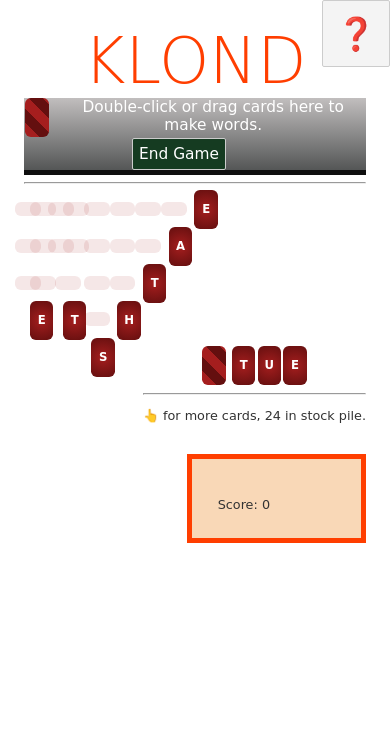
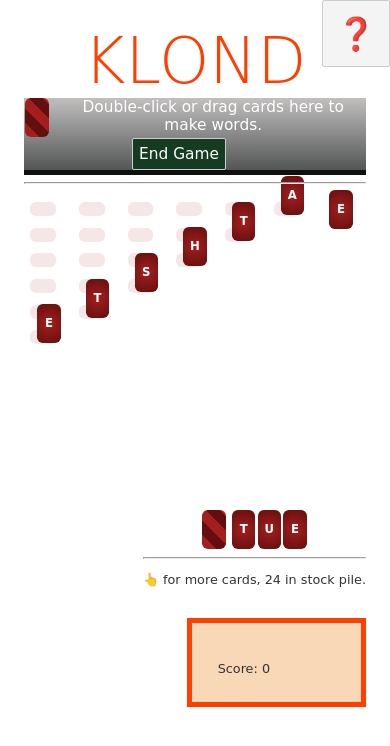
Before and after one commit to craignicol/klond, a Svelte app: page / in a window 390 px wide. Shown: the top 746 px of the page. Built offline with nearby package versions, Linux system fonts and the light colour scheme.

Commit message:
Enhance column layout and styling for better card alignment and responsiveness

```diff
--- a/src/App.svelte
+++ b/src/App.svelte
@@ -394,16 +394,42 @@
 
 	.column {
 		margin: 0 auto;
+		display: flex;
+		flex-direction: column;
+		align-items: center;
+		min-width: 8vw;
+		min-height: 20rem;
+	}
+
+	.column :global(button.card),
+	.column :global(div.card) {
+		margin-top: -2.5rem;
+		margin-bottom: 0;
+		margin-left: 0;
+		margin-right: 0;
+	}
+
+	.column :global(button.card):first-child,
+	.column :global(div.card):first-child {
+		margin-top: 0;
+	}
+
+	.column :global(button.card.selected) {
+		opacity: 0.2;
+		z-index: auto;
 	}
 
 	.row {
 		display: flex;
 		flex-direction: row;
 		margin: 0 auto;
-		height: 40vw;
-		width: 50vw;
-		max-width: 25rem;
-		float: left;
+		height: auto;
+		width: 95%;
+		max-width: 60rem;
+		gap: 1rem;
+		justify-content: center;
+		flex-wrap: wrap;
+		float: none;
 	}
 
 	.stock {
```
